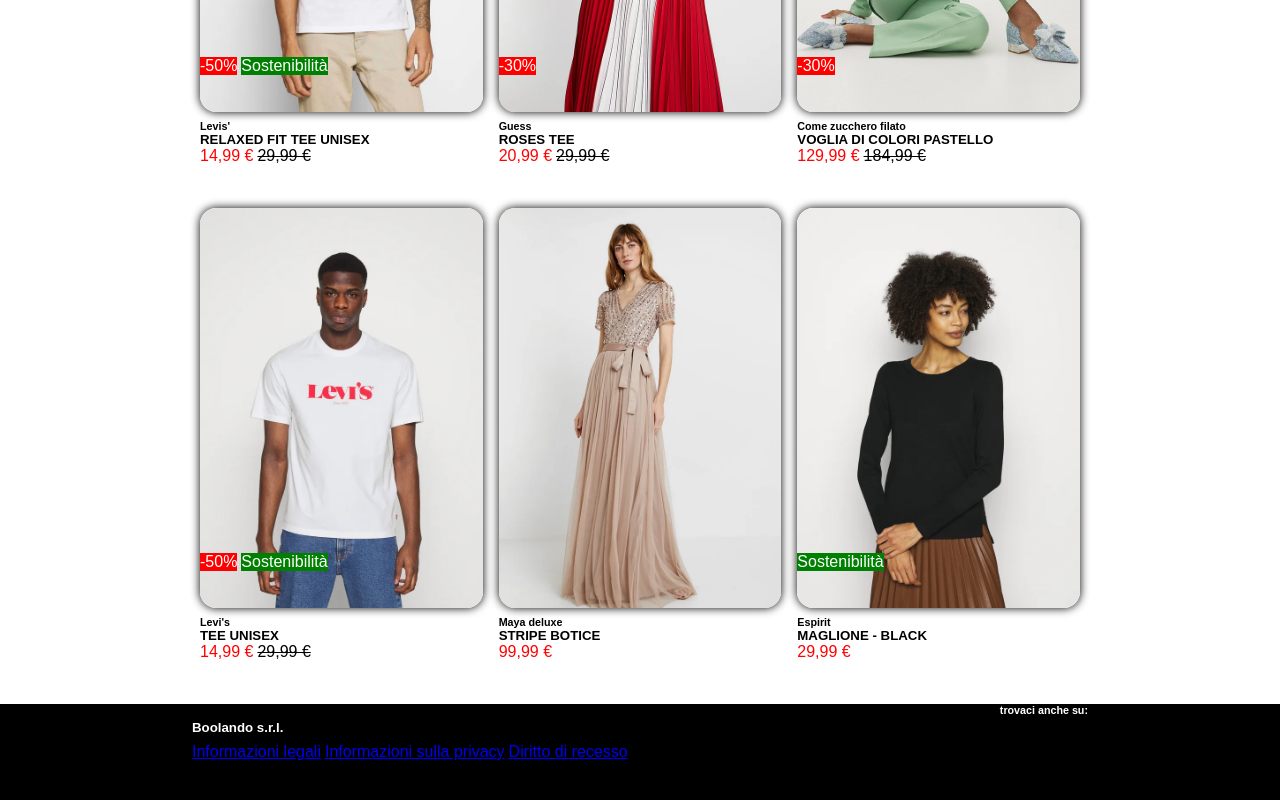
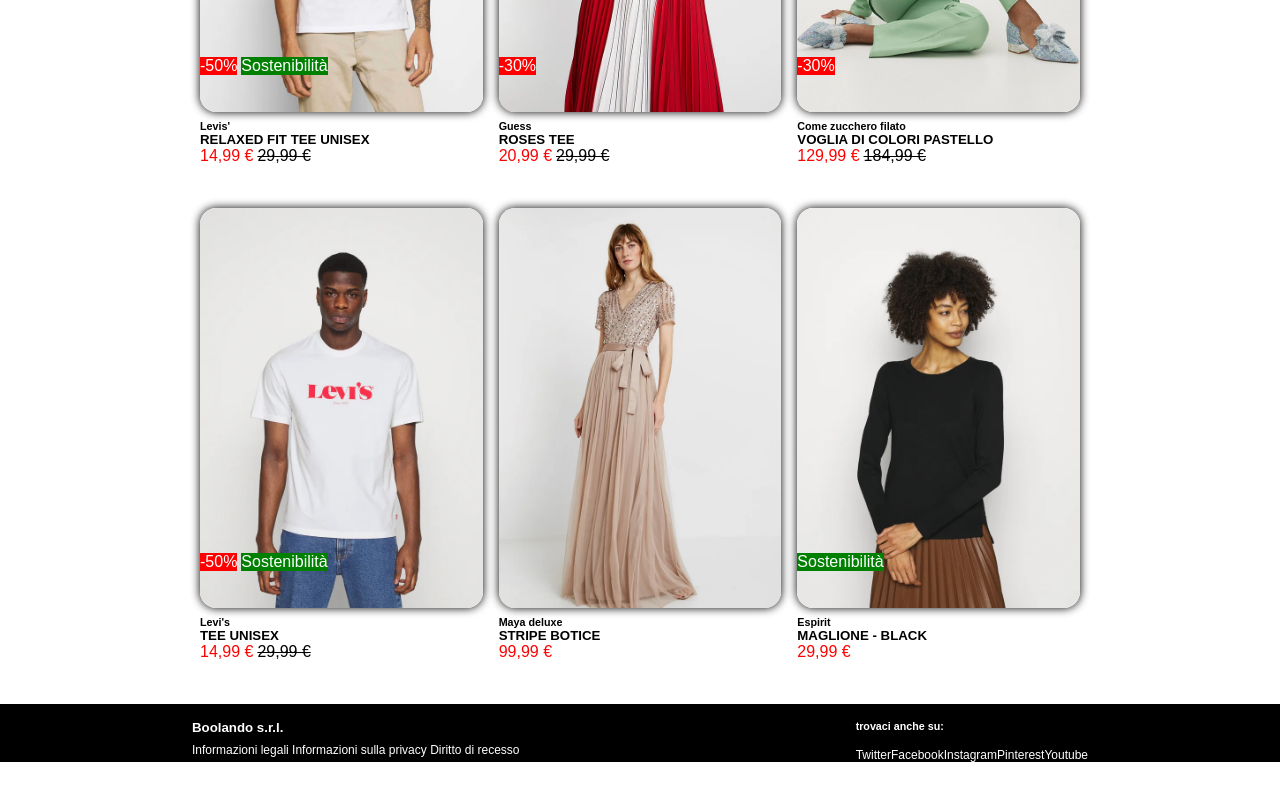
Before and after one commit to DaniloLulaj96/html-css-boolando, a plain HTML site: page index.html in a window 1280 px wide. Shown: the part 406-1206 px from the top of the page. After the commit the page ends 1168 px from the top, so only its background shows below. Drawn offline with Linux system fonts and the light colour scheme.

Commit message:
miss icons

```diff
--- a/index.html
+++ b/index.html
@@ -23,7 +23,7 @@
                 <div class="logo"><img src="./img/boolean-logo.png" height="50rem" alt=""></div>
                 <div class="sticker">
                     <ul class="sticker">
-                        <li class="distance"><a class="a_menu" href="#">omino</a></li>
+                        <li class="distance"><a class="fa-regular fa-user" href=""></a></li>
                         <li class="distance"><a class="a_menu" href="#">cuore</a></li>
                         <li class="distance"><a class="a_menu" href="#">borsa</a></li>
                     </ul>
@@ -135,15 +135,27 @@
                         Boolando s.r.l.
                     </h5>
                     <div class="list">
-                        <a href="#">Informazioni legali</a>
-                        <a href="#">Informazioni sulla privacy</a>
-                        <a href="#">Diritto di recesso</a>
+                        <li>
+                        <a class="legal_list" href="#">Informazioni legali</a>
+                        <a class="legal_list" href="#">Informazioni sulla privacy</a>
+                        <a class="legal_list" href="#">Diritto di recesso</a>
+                        </li>
+
                     </div>
                 </div>
                 <div class="social">
                     <h6>
                         trovaci anche su:
                     </h6>
+                    <div class="social_logo">
+                        <ul class="social_logo">
+                            <li><a href="#"></a>Twitter</li>
+                            <li><a href="#"></a>Facebook</li>
+                            <li><a href="#"></a>Instagram</li>
+                            <li><a href="#"></a>Pinterest</li>
+                            <li><a href="#"></a>Youtube</li>
+                        </ul>
+                    </div>
                 </div>
             </div>
         </div>
--- a/style.css
+++ b/style.css
@@ -105,8 +105,7 @@ gap: 4px;}
 
 /*main*/
 
-#site_footer{height: 110px;
-background-color: #000000;}
+#site_footer{background-color: #000000;}
 
 .site_footer_row{display: flex;
 color: white;
@@ -117,10 +116,17 @@ justify-content: space-between;}
 .boolando{padding-top: 1rem;}
 
 .list{display: flex;
+list-style-type: none;
+gap: 4px;
+margin-top: 0.5rem;
+font-size: 12px;}
+
+.legal_list{text-decoration: none;
+color: white;}
+
+.social{padding-top: 1rem;}
+
+.social_logo{display: flex;
 list-style: none;
-gap: 4px;
+font-size: 12px;
 margin-top: 0.5rem;}
-
-.social{
-
-}
```
